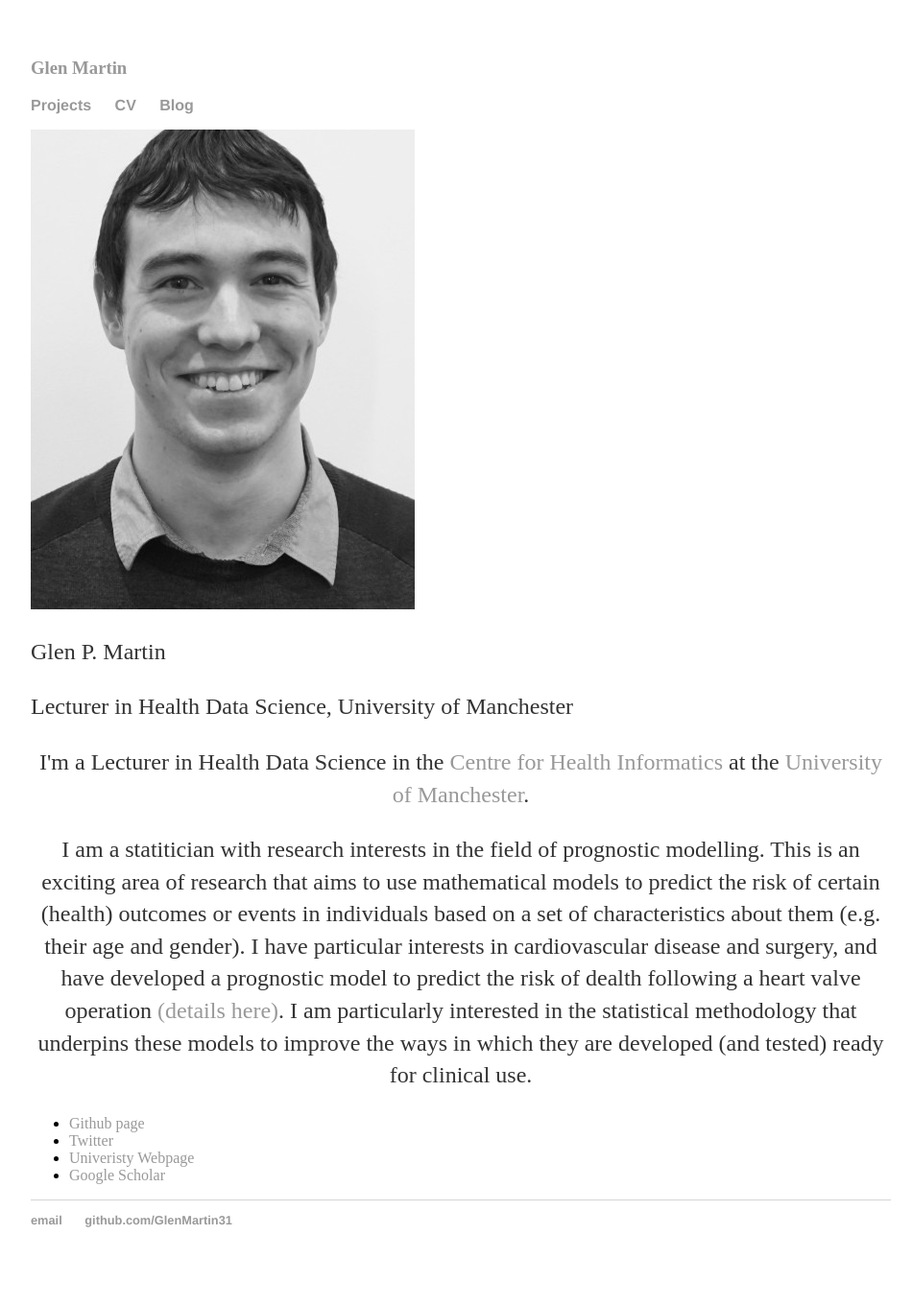
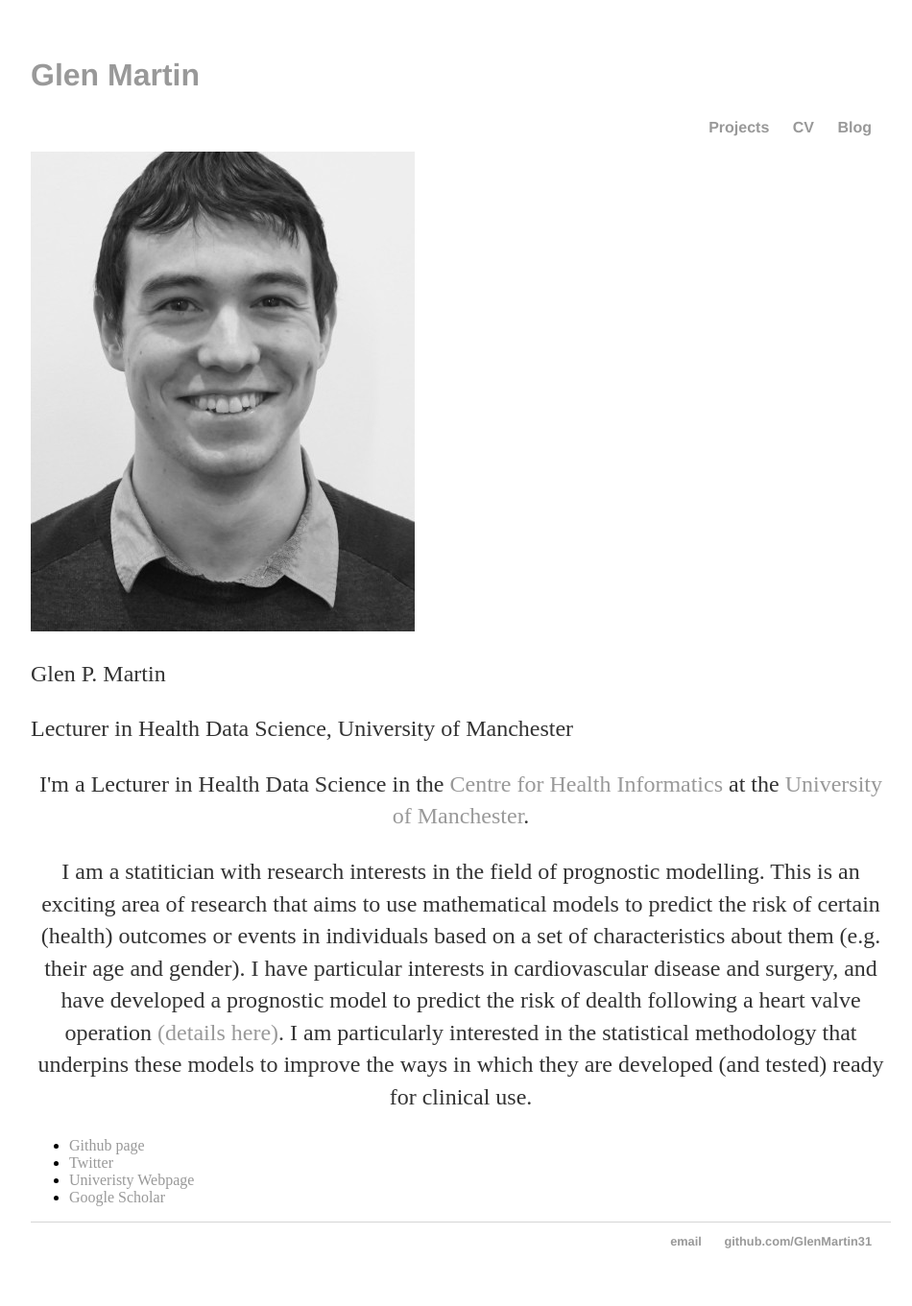
Before and after one commit to GlenMartin31/GlenMartin31.github.io, a Jekyll site: the page built from index.html, in a window 1280 px wide. Shown: the whole page at 96% size, without its empty margins (160-1110 px from the left). Built offline with Jekyll 4.4.1, drawn with Linux system fonts in a browser that asks for light colours; before the commit the page ends 1339 px from its top, so only the background shows below that.

Commit message:
Update header

```diff
--- a/_includes/header.html
+++ b/_includes/header.html
@@ -1,7 +1,7 @@
 <div>
 	<nav>
-	<h3 align="left"><a href="/">Glen Martin</a></h3>
 	<ul>
+		<li><h2><a href="/">Glen Martin</a></h2></li>
 		<li><a href="/projects">Projects</a></li>
 	    <li><a href="/cv">CV</a></li>
 	    <li><a href="/blog">Blog</a></li>
--- a/css/main.css
+++ b/css/main.css
@@ -1,13 +1,22 @@
 body {
     margin: 60px auto;
     width: 70%;
+}
+h1 {
+    font-size: 3em;
+    font-family:'Helvetica', 'Arial', 'Sans-Serif';
+}
+h2 {
+    font-size: 2em;
+    font-family:'Helvetica', 'Arial', 'Sans-Serif';
+	text-align: left;
 }
 nav ul, footer ul {
     font-family:'Helvetica', 'Arial', 'Sans-Serif';
     padding: 0px;
     list-style: none;
     font-weight: bold;
-	align: right;
+	text-align: right;
 }
 nav ul li, footer ul li {
     display: inline;
@@ -19,10 +28,6 @@ a {
 }
 a:hover {
     text-decoration: underline;
-}
-h1 {
-    font-size: 3em;
-    font-family:'Helvetica', 'Arial', 'Sans-Serif';
 }
 p {
     font-size: 1.5em;
```
